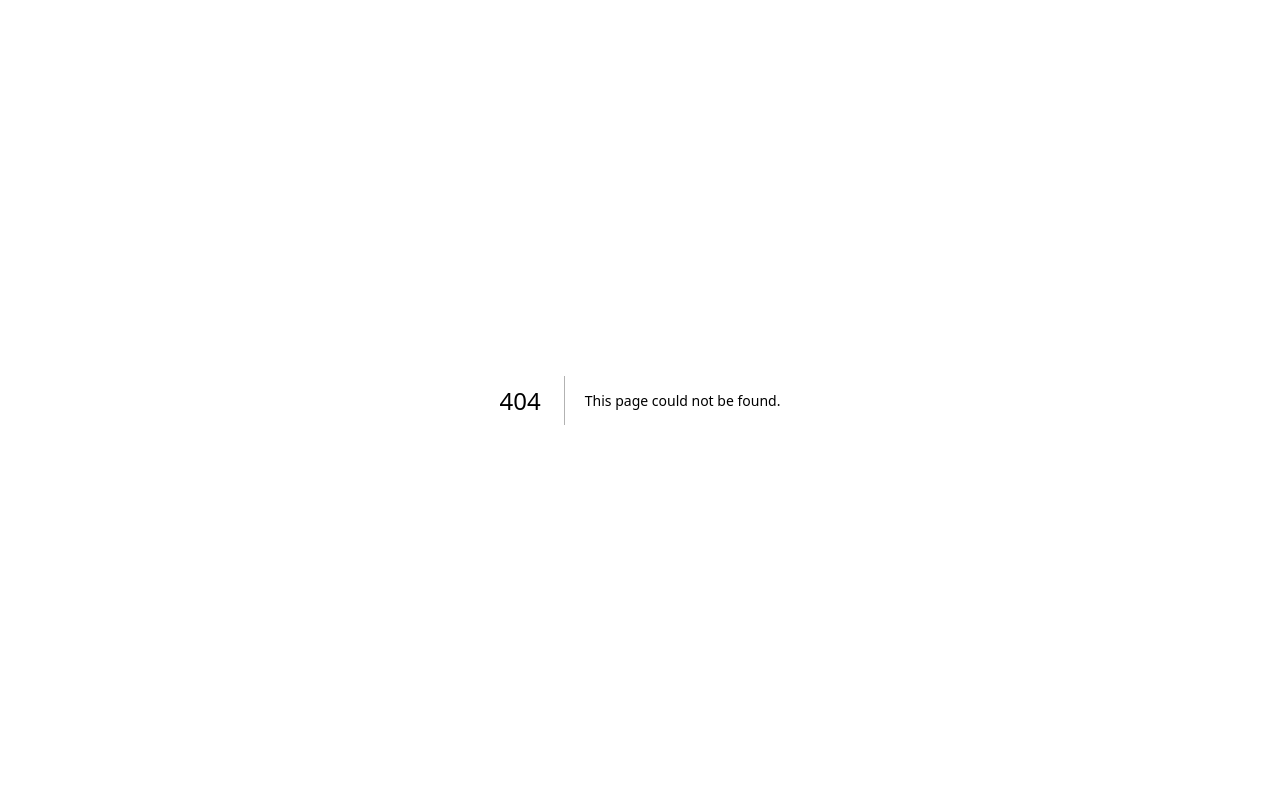
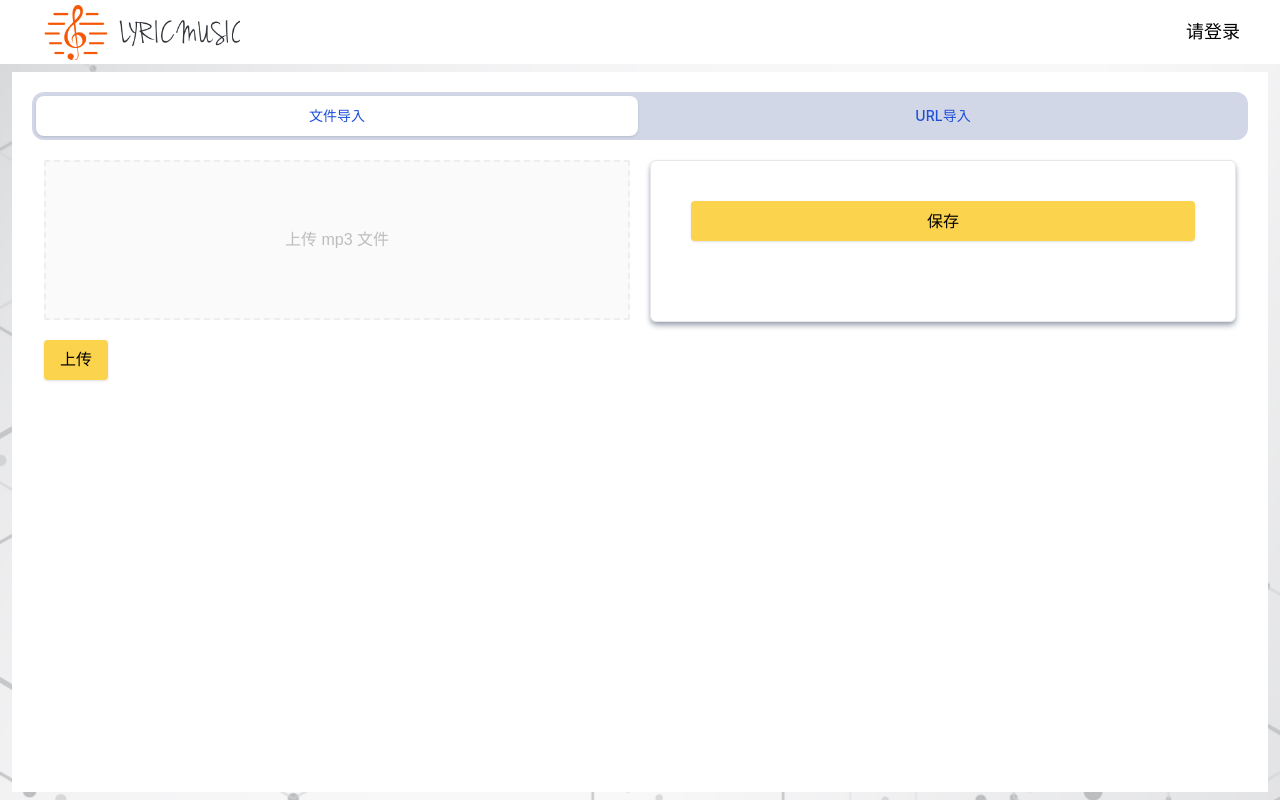
Before and after one commit to lesliechueng1996/lyric-music, a Next.js app: page /musics/new in a window 1280 px wide. Before the commit this address had no page. Built offline with nearby package versions, Linux system fonts and the light colour scheme; no server answers.

Commit message:
upload music file page

```diff
--- /dev/null
+++ b/components/loading-button.tsx
@@ -0,0 +1,28 @@
+import { ReactNode, useState } from 'react';
+
+export default function LoadingButton({
+  onClick,
+  children,
+}: {
+  onClick: () => Promise<void>;
+  children: ReactNode;
+}) {
+  const [loading, setLoading] = useState(false);
+
+  return (
+    <button
+      className={loading ? 'disabled-button' : 'primary-button'}
+      onClick={async () => {
+        setLoading(true);
+        try {
+          await onClick();
+        } finally {
+          setLoading(false);
+        }
+      }}
+      disabled={loading}
+    >
+      {children}
+    </button>
+  );
+}
--- a/components/search-form.tsx
+++ b/components/search-form.tsx
@@ -1,4 +1,5 @@
 import { useRef, useState, ReactNode } from 'react';
+import LoadingButton from './loading-button';
 
 export interface SearchFormItem<T> {
   label: string;
@@ -59,12 +60,9 @@ export default function SearchForm<T>({
           </div>
         ))}
       </div>
-      <div className="text-right">
-        <button
-          className={loading ? 'disabled-button' : 'primary-button'}
+      <div className="flex flex-row justify-end items-center gap-3">
+        <LoadingButton
           onClick={async () => {
-            setLoading(true);
-            try {
             const data: T = Object.keys(elements.current).reduce(
               (preValue, curValue) => ({
                 ...preValue,
@@ -73,14 +71,10 @@ export default function SearchForm<T>({
               {} as T
             );
             await onSearch(data);
-            } finally {
-              setLoading(false);
-            }
           }}
-          disabled={loading}
         >
           搜索
-        </button>
+        </LoadingButton>
         {children}
       </div>
     </div>
--- /dev/null
+++ b/components/upload-music.tsx
@@ -0,0 +1,101 @@
+import { useEffect, useState } from 'react';
+import { useDropzone } from 'react-dropzone';
+import 'react-dropzone/examples/theme.css';
+import { useToast } from 'contexts/toast-context';
+import LoadingButton from './loading-button';
+import { HttpMethod, HttpStatus } from 'utils/http';
+import { useForm } from 'react-hook-form';
+
+interface MusicFileMetadata {
+  fileId: string;
+  title: string;
+  artist: string;
+  duration: number;
+}
+
+export default function UploadMusic() {
+  const [uploadFile, setUploadFile] = useState<File>();
+  const { info, error } = useToast();
+  const {
+    register,
+    handleSubmit,
+    setValue,
+    formState: { errors },
+  } = useForm<MusicFileMetadata>();
+
+  const { acceptedFiles, getRootProps, getInputProps } = useDropzone({
+    accept: {
+      'audio/mpeg': ['.mp3'],
+    },
+    maxFiles: 1,
+    maxSize: 50 * 1024 * 1024,
+  });
+
+  useEffect(() => {
+    if (acceptedFiles.length > 0) {
+      setUploadFile(acceptedFiles[0]);
+    }
+  }, [acceptedFiles]);
+
+  const uploadMusic = async (music: File) => {
+    const fd = new FormData();
+    fd.append('file', music);
+    try {
+      const response = await fetch('/api/musics/file', {
+        method: HttpMethod.POST,
+        body: fd,
+      });
+      const body = await response.json();
+      if (response.status === HttpStatus.Created) {
+        info('上传成功');
+        // setValue(body);
+      } else {
+        error(body.message);
+      }
+    } catch (e) {
+      error('上传文件失败');
+    }
+  };
+
+  const onSave = (data: MusicFileMetadata) => {};
+
+  return (
+    <div className="grid grid-cols-12 gap-5">
+      <div className="col-span-6 container">
+        <div
+          {...getRootProps({
+            className: 'dropzone h-40 !flex-none justify-center cursor-pointer',
+          })}
+        >
+          <input {...getInputProps()} />
+          <p>{uploadFile ? uploadFile.name : '上传 mp3 文件'}</p>
+        </div>
+        <div className="mt-5">
+          <LoadingButton
+            onClick={async () => {
+              if (uploadFile) {
+                await uploadMusic(uploadFile);
+                return;
+              }
+              error(`请先选择mp3文件`);
+            }}
+          >
+            上传
+          </LoadingButton>
+        </div>
+      </div>
+      <div className="col-span-6">
+        <form
+          className="border rounded-md shadow-md shadow-gray-400 p-10 bg-white"
+          onSubmit={handleSubmit(onSave)}
+        >
+          <div className="mb-10">
+            <button type="submit" className="primary-button w-full">
+              保存
+            </button>
+          </div>
+        </form>
+      </div>
+    </div>
+  );
+}
--- a/middleware.ts
+++ b/middleware.ts
@@ -9,4 +9,4 @@ export default withAuth({
   },
 });
 
-export const config = { matcher: ['/musics'] };
+export const config = { matcher: ['/musics/(.*)'] };
--- /dev/null
+++ b/pages/api/musics/file.ts
@@ -0,0 +1,65 @@
+import type { NextApiRequest, NextApiResponse } from 'next';
+import { HttpMethod, HttpStatus } from 'utils/http';
+import { IncomingForm, File } from 'formidable';
+import logger from '../../../utils/logger';
+import { parseFile } from 'music-metadata';
+import { uploadMusic as uploadMusicFile } from '../../../utils/storage';
+import { nanoid } from 'nanoid';
+
+export const config = {
+  api: {
+    bodyParser: false,
+  },
+};
+
+const uploadMusic = async (req: NextApiRequest, res: NextApiResponse) => {
+  logger.info('begin /api/musics/file upload file');
+  const form = new IncomingForm();
+
+  const uploadPromise = new Promise<File>((resolve, reject) => {
+    form.parse(req, (err, fields, files) => {
+      if (err) {
+        reject();
+        return;
+      }
+      resolve(files.file as File);
+    });
+  });
+
+  try {
+    const file = await uploadPromise;
+    const metadata = await parseFile(file.filepath);
+    const {
+      format: { duration },
+      common: { title, artist },
+    } = metadata;
+    const musicMetadata = {
+      title,
+      artist,
+      duration,
+    };
+    logger.info(musicMetadata, 'upload music file metadata');
+
+    const fileId = nanoid();
+    const extIndex = file.filepath.lastIndexOf('.');
+    const ext = file.filepath.substring(extIndex);
+    await uploadMusicFile(file.filepath, `${fileId}${ext}`);
+
+    res.status(HttpStatus.Created).json({
+      fileId,
+      ...musicMetadata,
+    });
+  } catch (e) {
+    logger.error(e, 'upload file error');
+    res
+      .status(HttpStatus.InternalServerError)
+      .json({ message: '上传文件失败' });
+  }
+};
+
+export default async (req: NextApiRequest, res: NextApiResponse) => {
+  logger.info('begin /api/musics/file');
+  if (req.method === HttpMethod.POST) {
+    await uploadMusic(req, res);
+  }
+};
--- a/pages/musics/index.tsx
+++ b/pages/musics/index.tsx
@@ -1,6 +1,7 @@
 import DataTable, { Column } from '@/components/data-table';
 import Layout from '@/components/layout';
 import SearchForm, { SearchFormItem } from '@/components/search-form';
+import Link from 'next/link';
 
 interface MusicSearchForm {
   musicName: string;
@@ -102,7 +103,11 @@ export default function MusicsPage() {
             onSearch={(data: MusicSearchForm) => {
               console.log(data);
             }}
-          />
+          >
+            <Link href="/musics/new">
+              <button className="sky-button">添加</button>
+            </Link>
+          </SearchForm>
         </div>
         <div className="bg-white p-5 grow">
           <DataTable
--- /dev/null
+++ b/pages/musics/new.tsx
@@ -0,0 +1,37 @@
+import Layout from '@/components/layout';
+import UploadMusic from '@/components/upload-music';
+import { Tab } from '@headlessui/react';
+
+const tabClass = ({ selected }: { selected: boolean }) =>
+  `w-full rounded-lg py-2.5 text-sm font-medium leading-5 text-blue-700 ring-white ring-opacity-60 ring-offset-2 ring-offset-blue-400 focus:outline-none focus:ring-2 ${
+    selected
+      ? 'bg-white shadow'
+      : 'text-blue-400 hover:bg-white/[0.12] hover:text-white'
+  }`;
+
+export default function NewMusicPage() {
+  return (
+    <Layout title="添加歌曲">
+      <div className="h-full bg-white p-5">
+        <Tab.Group>
+          <Tab.List className="flex space-x-1 rounded-xl bg-blue-900/20 p-1">
+            <Tab key="file" className={tabClass}>
+              文件导入
+            </Tab>
+            <Tab key="url" className={tabClass}>
+              URL导入
+            </Tab>
+          </Tab.List>
+          <Tab.Panels className="mt-2">
+            <Tab.Panel className="rounded-xl bg-white p-3 ring-white ring-opacity-60 ring-offset-2 ring-offset-blue-400 focus:outline-none focus:ring-2">
+              <UploadMusic />
+            </Tab.Panel>
+            <Tab.Panel className="rounded-xl bg-white p-3 ring-white ring-opacity-60 ring-offset-2 ring-offset-blue-400 focus:outline-none focus:ring-2">
+              456
+            </Tab.Panel>
+          </Tab.Panels>
+        </Tab.Group>
+      </div>
+    </Layout>
+  );
+}
--- a/styles/globals.css
+++ b/styles/globals.css
@@ -39,6 +39,10 @@ textarea {
   @apply rounded bg-amber-300 py-2 px-4 shadow outline-none hover:bg-amber-400 active:bg-amber-500 transition-all;
 }
 
+.sky-button {
+  @apply rounded bg-sky-300 py-2 px-4 shadow outline-none hover:bg-sky-400 active:bg-sky-500 transition-all;
+}
+
 .disabled-button {
   @apply rounded bg-slate-200 py-2 px-4 shadow outline-none cursor-not-allowed transition-all;
 }
--- /dev/null
+++ b/utils/http.ts
@@ -0,0 +1,13 @@
+export enum HttpStatus {
+  OK = 200,
+  Created = 201,
+  InternalServerError = 500,
+}
+
+export enum HttpMethod {
+  GET = 'GET',
+  POST = 'POST',
+  PUT = 'PUT',
+  PATCH = 'PATCH',
+  DELETE = 'DELETE',
+}
--- /dev/null
+++ b/utils/storage.ts
@@ -0,0 +1,34 @@
+import { Client } from 'minio';
+
+const minioClient = new Client({
+  endPoint: process.env.MINIO_IP || '',
+  port: Number(process.env.MINIO_PORT),
+  useSSL: process.env.MINIO_PORT === 'true',
+  accessKey: process.env.MINIO_ACCESS_KEY || '',
+  secretKey: process.env.MINIO_SECRET_KEY || '',
+});
+
+minioClient.setRequestOptions({ rejectUnauthorized: false });
+
+export const uploadMusic = (filePath: string, name: string) => {
+  return new Promise((resolve, reject) => {
+    const meta = {
+      'Content-Type': 'audio/mp3',
+    };
+    minioClient.fPutObject(
+      process.env.MINIO_BUCKET_NAME || '',
+      name,
+      filePath,
+      meta,
+      (err, objInfo) => {
+        if (err) {
+          console.log(err);
+          reject(err);
+          return;
+        }
+        console.log('Success', objInfo);
+        resolve(objInfo);
+      }
+    );
+  });
+};
```
Lines whose indentation alone changed are shown as unchanged.
